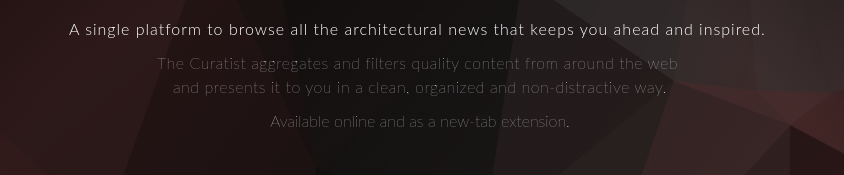
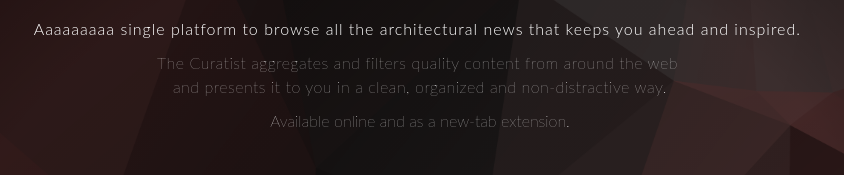
Before and after one commit to PandaStyle/curatist-website, a website: page index.html in a window 1280 px wide. Shown: the part 353-528 px from the top of the page, 220-1064 px from the left. Drawn offline with nearby package versions, Linux system fonts and the light colour scheme; a script that the page names is missing.

Commit message:
checkout test #3

```diff
--- a/index.html
+++ b/index.html
@@ -46,7 +46,7 @@
     </div>
     <div class="w-container hero-container">
       <img width="500" src="images/LOGO-NEW-thick.png" class="logoimg">
-      <p class="subtitle"><span class="subtitle">A single platform to browse all the architectural news that keeps you ahead and inspired.&nbsp;</span>
+      <p class="subtitle"><span class="subtitle">Aaaaaaaaa single platform to browse all the architectural news that keeps you ahead and inspired.&nbsp;</span>
       </p>
       <p class="text">The Curatist aggregates and filters quality content from around the web&nbsp;
         <br>and presents it to you in a clean, organized and non-distractive way.</p>
```
